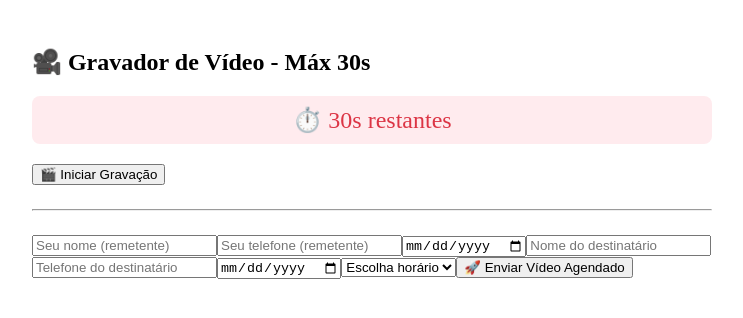
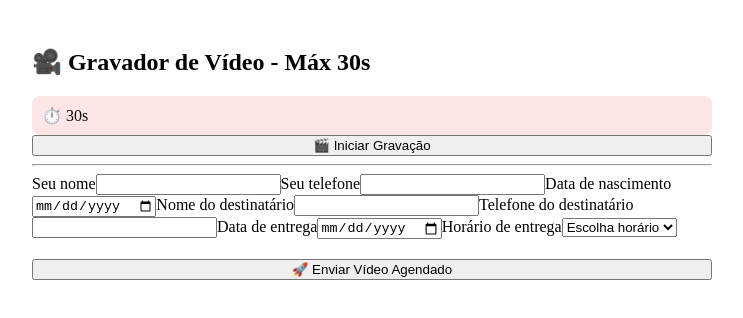
Before and after one commit to AdilsonStewart/CorujinhaLegal, a React (Create React App) app: page /videorecord in a window 1280 px wide. Shown: the top 318 px of the page, without its empty margins (268-1011 px from the left). Built offline with nearby package versions, Linux system fonts and the light colour scheme.

Commit message:
Refactor VideoRecordPage component
Refactor video recording logic and improve UI elements.

```diff
--- a/src/screens/VideoRecordPage.js
+++ b/src/screens/VideoRecordPage.js
@@ -1,16 +1,10 @@
-import React, { useState, useRef, useEffect } from "react";
+import React, { useState, useRef } from "react";
 import { createClient } from "@supabase/supabase-js";
 import { db } from "../firebase";
 import {
   collection,
   addDoc,
-  serverTimestamp,
-  Timestamp,
-  query,
-  where,
-  getDocs,
-  doc,
-  setDoc
+  serverTimestamp
 } from "firebase/firestore";
 
 const supabase = createClient(
@@ -40,7 +34,6 @@ const VideoRecordPage = () => {
 
   const mediaRecorderRef = useRef(null);
   const videoChunksRef = useRef([]);
-  const tempoIntervalRef = useRef(null);
 
   const startRecording = async () => {
     try {
@@ -48,57 +41,43 @@ const VideoRecordPage = () => {
         video: true,
         audio: true
       });
+
       videoChunksRef.current = [];
-      setVideoURL(null);
-      setVideoBlob(null);
 
-      const mediaRecorder = new MediaRecorder(stream);
-      mediaRecorder.ondataavailable = (event) =>
-        videoChunksRef.current.push(event.data);
+      const recorder = new MediaRecorder(stream);
 
-      mediaRecorder.onstop = () => {
+      recorder.ondataavailable = (e) => videoChunksRef.current.push(e.data);
+
+      recorder.onstop = () => {
         const blob = new Blob(videoChunksRef.current, { type: "video/webm" });
         const url = URL.createObjectURL(blob);
         setVideoBlob(blob);
         setVideoURL(url);
-        stream.getTracks().forEach((track) => track.stop());
-        if (tempoIntervalRef.current) clearInterval(tempoIntervalRef.current);
+        stream.getTracks().forEach((t) => t.stop());
         setTempoRestante(30);
       };
 
-      mediaRecorder.start();
-      mediaRecorderRef.current = mediaRecorder;
+      recorder.start();
+      mediaRecorderRef.current = recorder;
       setIsRecording(true);
-
-      tempoIntervalRef.current = setInterval(() => {
-        setTempoRestante((prev) => {
-          if (prev <= 1) {
-            stopRecording();
-            return 30;
-          }
-          return prev - 1;
-        });
-      }, 1000);
     } catch {
-      alert("⚠️ Permita o uso da câmera e microfone.");
+      alert("Permita câmera e microfone.");
     }
   };
 
   const stopRecording = () => {
-    if (mediaRecorderRef.current && isRecording) {
+    if (mediaRecorderRef.current) {
       mediaRecorderRef.current.stop();
       setIsRecording(false);
-      if (tempoIntervalRef.current) clearInterval(tempoIntervalRef.current);
-      setTempoRestante(30);
     }
   };
 
   const enviarDados = async () => {
-    if (!videoBlob) return alert("🎥 Grave o vídeo antes de enviar.");
+    if (!videoBlob) return alert("Grave o vídeo antes de enviar.");
     if (!destinatarioNome || !destinatarioTelefone || !horaEntrega)
-      return alert("⚠️ Preencha destinatário, telefone e horário.");
+      return alert("Preencha destinatário, telefone e horário.");
     if (!remetenteNascimento)
-      return alert("⚠️ Preencha a data de nascimento do remetente.");
+      return alert("Preencha a data de nascimento do remetente.");
 
     setIsUploading(true);
 
@@ -119,14 +98,15 @@ const VideoRecordPage = () => {
       const { data } = supabase.storage
         .from("Midias")
         .getPublicUrl(nomeArquivo);
+
       const publicUrl = data?.publicUrl || "";
 
       const orderID = `VIDEO-${Date.now()}-${Math.random()
         .toString(36)
         .slice(2, 8)}`;
 
-      const telefoneDestClean = sanitizePhone(destinatarioTelefone);
-      const telefoneRemClean = sanitizePhone(remetenteTelefone);
+      const telefoneDest = sanitizePhone(destinatarioTelefone);
+      const telefoneRem = sanitizePhone(remetenteTelefone);
 
       const payload = {
         order_id: orderID,
@@ -136,27 +116,24 @@ const VideoRecordPage = () => {
         data_agendamento: dataAgendamento,
         hora_agendamento: horaEntrega,
         enviado: false,
-        destinatario: {
-          nome: destinatarioNome,
-          telefone: telefoneDestClean
-        },
+        destinatario: { nome: destinatarioNome, telefone: telefoneDest },
         remetente: {
           nome: remetenteNome,
-          telefone: telefoneRemClean,
+          telefone: telefoneRem,
           nascimento: remetenteNascimento
         },
-        telefone: telefoneDestClean
+        telefone: telefoneDest,
+        criado_em_ts: serverTimestamp()
       };
 
       const col = collection(db, "agendamentos");
       const docRef = await addDoc(col, payload);
 
-      // 🟢 agora sim: salvar apenas após envio
       localStorage.setItem(
         "lastAgendamento",
         JSON.stringify({
           nome: destinatarioNome,
-          telefone: telefoneDestClean,
+          telefone: telefoneDest,
           dataEntrega: dataAgendamento,
           horaEntrega,
           tipo: "video",
@@ -166,15 +143,14 @@ const VideoRecordPage = () => {
         })
       );
 
-      // ⚠️ SAVE APENAS O NECESSÁRIO PARA MINHAS MENSAGENS
-      localStorage.setItem("clienteTelefone", telefoneRemClean);
-      localStorage.setItem("clienteId", telefoneRemClean);
+      // 🔹 Apenas agora: salvar telefone do cliente para Minhas Mensagens
+      localStorage.setItem("clienteTelefone", telefoneRem);
 
-      alert("🎉 Vídeo agendado com sucesso!");
+      alert("Vídeo agendado com sucesso!");
       window.location.href = "/saida";
     } catch (err) {
       console.error(err);
-      alert("❌ Erro ao enviar vídeo.");
+      alert("Erro ao enviar vídeo.");
     }
 
     setIsUploading(false);
@@ -184,63 +160,43 @@ const VideoRecordPage = () => {
     <div style={{ padding: 20, maxWidth: 680, margin: "0 auto" }}>
       <h2>🎥 Gravador de Vídeo - Máx 30s</h2>
 
-      <div
-        style={{
-          fontSize: 24,
-          color: "#dc3545",
-          background: "#ffebee",
-          padding: "10px",
-          textAlign: "center",
-          borderRadius: 8,
-          marginBottom: 20
-        }}
-      >
-        ⏱️ {tempoRestante}s restantes
+      <div style={{ background: "#ffe5e5", padding: 10, borderRadius: 8 }}>
+        ⏱️ {tempoRestante}s
       </div>
 
       {!isRecording ? (
-        <button onClick={startRecording}>🎬 Iniciar Gravação</button>
+        <button onClick={startRecording} style={{ width: "100%" }}>
+          🎬 Iniciar Gravação
+        </button>
       ) : (
-        <button onClick={stopRecording}>⏹️ Parar Gravação</button>
+        <button onClick={stopRecording} style={{ width: "100%" }}>
+          ⏹️ Parar Gravação
+        </button>
       )}
 
-      {videoURL && <video controls src={videoURL} style={{ width: "100%" }} />}
+      {videoURL && <video controls src={videoURL} style={{ width: "100%", marginTop: 10 }} />}
 
-      <hr style={{ margin: "24px 0" }} />
+      <hr />
 
-      <input
-        placeholder="Seu nome (remetente)"
-        value={remetenteNome}
-        onChange={(e) => setRemetenteNome(e.target.value)}
-      />
-      <input
-        placeholder="Seu telefone (remetente)"
-        value={remetenteTelefone}
-        onChange={(e) => setRemetenteTelefone(e.target.value)}
-      />
-      <input
-        type="date"
-        value={remetenteNascimento}
-        onChange={(e) => setRemetenteNascimento(e.target.value)}
-      />
+      <label>Seu nome</label>
+      <input value={remetenteNome} onChange={(e) => setRemetenteNome(e.target.value)} />
 
-      <input
-        placeholder="Nome do destinatário"
-        value={destinatarioNome}
-        onChange={(e) => setDestinatarioNome(e.target.value)}
-      />
-      <input
-        placeholder="Telefone do destinatário"
-        value={destinatarioTelefone}
-        onChange={(e) => setDestinatarioTelefone(e.target.value)}
-      />
+      <label>Seu telefone</label>
+      <input value={remetenteTelefone} onChange={(e) => setRemetenteTelefone(e.target.value)} />
 
-      <input
-        type="date"
-        value={dataEntrega}
-        onChange={(e) => setDataEntrega(e.target.value)}
-      />
+      <label>Data de nascimento</label>
+      <input type="date" value={remetenteNascimento} onChange={(e) => setRemetenteNascimento(e.target.value)} />
 
+      <label>Nome do destinatário</label>
+      <input value={destinatarioNome} onChange={(e) => setDestinatarioNome(e.target.value)} />
+
+      <label>Telefone do destinatário</label>
+      <input value={destinatarioTelefone} onChange={(e) => setDestinatarioTelefone(e.target.value)} />
+
+      <label>Data de entrega</label>
+      <input type="date" value={dataEntrega} onChange={(e) => setDataEntrega(e.target.value)} />
+
+      <label>Horário de entrega</label>
       <select value={horaEntrega} onChange={(e) => setHoraEntrega(e.target.value)}>
         <option value="">Escolha horário</option>
         <option value="09:00">09:00</option>
@@ -250,7 +206,13 @@ const VideoRecordPage = () => {
         <option value="18:00">18:00</option>
       </select>
 
-      <button onClick={enviarDados}>🚀 Enviar Vídeo Agendado</button>
+      <button
+        onClick={enviarDados}
+        disabled={isUploading}
+        style={{ width: "100%", marginTop: 20 }}
+      >
+        🚀 Enviar Vídeo Agendado
+      </button>
     </div>
   );
 };
```
